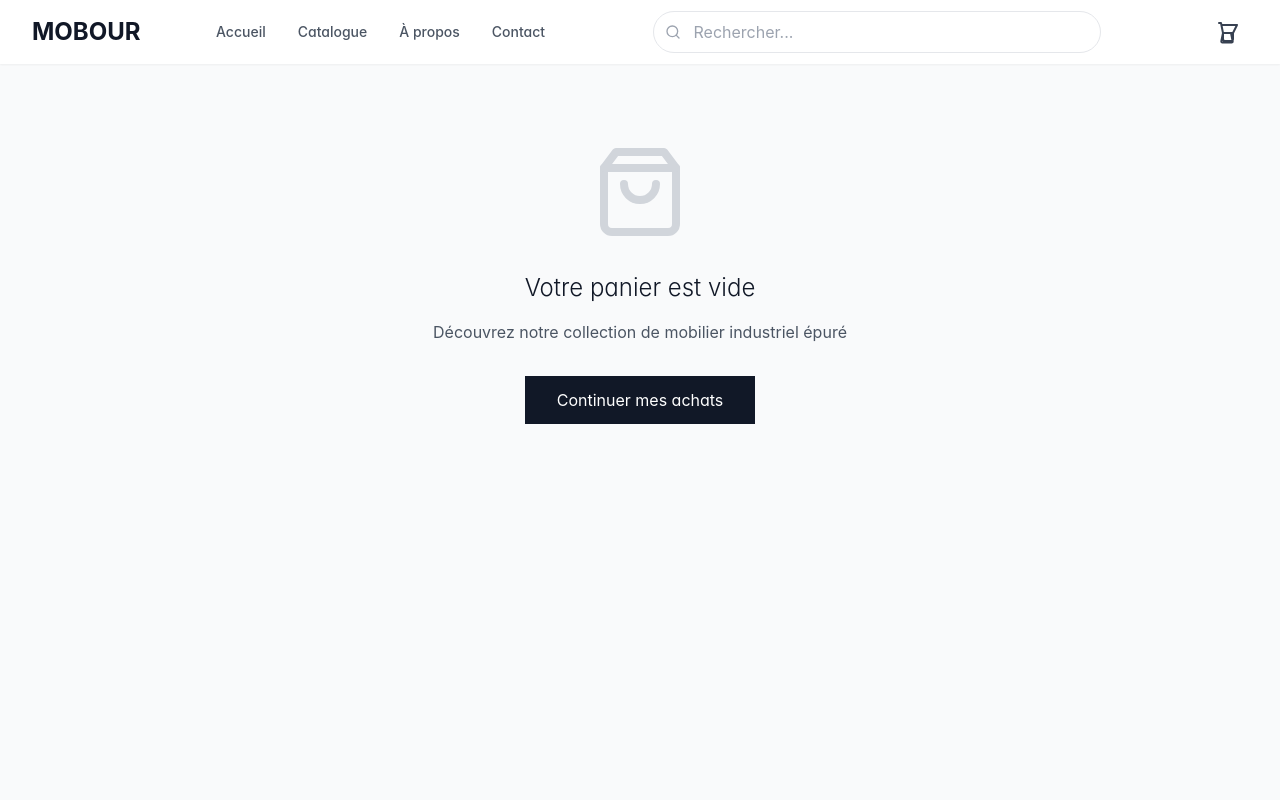
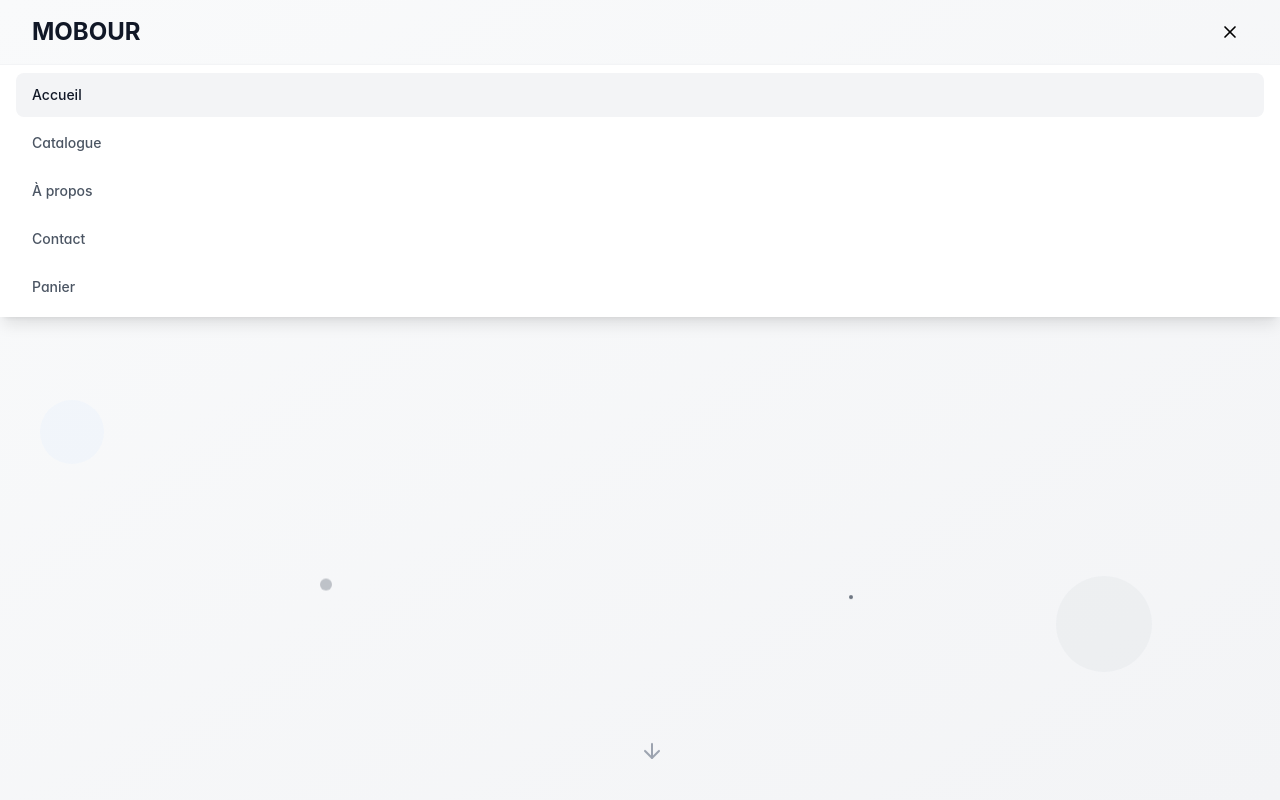
Before and after one commit to Nelson-hash/mobour, a React (Vite) app: page / in a window 1280 px wide. Both pictures are taken after a click on the button 1227 px from the left and 32 px from the top of the page. Shown: the top 800 px of the page. Built offline with nearby package versions, Linux system fonts and the light colour scheme.

Commit message:
Update Header.tsx

```diff
--- a/src/components/Header.tsx
+++ b/src/components/Header.tsx
@@ -1,5 +1,5 @@
 import React, { useState } from 'react';
-import { Menu, X, Search } from 'lucide-react';
+import { Menu, X } from 'lucide-react';
 import { useCart } from '../hooks/useCart';
 
 interface HeaderProps {
@@ -9,7 +9,6 @@ interface HeaderProps {
 
 const Header: React.FC<HeaderProps> = ({ onPageChange, currentPage }) => {
   const [isMenuOpen, setIsMenuOpen] = useState(false);
-  const [searchQuery, setSearchQuery] = useState('');
   const { getTotalItems } = useCart();
 
   const menuItems = [
@@ -17,12 +16,13 @@ const Header: React.FC<HeaderProps> = ({ onPageChange, currentPage }) => {
     { label: 'Catalogue', page: 'catalog' },
     { label: 'À propos', page: 'about' },
     { label: 'Contact', page: 'contact' },
+    { label: 'Panier', page: 'cart' },
   ];
 
   const totalItems = getTotalItems();
 
   return (
-    <header className="fixed top-0 left-0 right-0 z-50 bg-white shadow-sm">
+    <header className="absolute top-0 left-0 right-0 z-50">
       <div className="max-w-7xl mx-auto px-4 sm:px-6 lg:px-8">
         <div className="flex items-center justify-between h-16">
           {/* Logo */}
@@ -33,94 +33,20 @@ const Header: React.FC<HeaderProps> = ({ onPageChange, currentPage }) => {
             MOBOUR
           </div>
 
-          {/* Desktop Navigation */}
-          <nav className="hidden lg:flex items-center space-x-8">
-            {menuItems.map((item) => (
-              <button
-                key={item.page}
-                onClick={() => onPageChange(item.page)}
-                className={`text-sm font-medium transition-colors hover:text-gray-900 ${
-                  currentPage === item.page ? 'text-gray-900' : 'text-gray-600'
-                }`}
-              >
-                {item.label}
-              </button>
-            ))}
-          </nav>
-
-          {/* Search Bar - Desktop */}
-          <div className="hidden lg:flex items-center flex-1 max-w-md mx-8">
-            <div className="relative w-full">
-              <Search className="absolute left-3 top-1/2 transform -translate-y-1/2 text-gray-400 w-4 h-4" />
-              <input
-                type="text"
-                placeholder="Rechercher..."
-                value={searchQuery}
-                onChange={(e) => setSearchQuery(e.target.value)}
-                className="w-full pl-10 pr-4 py-2 border border-gray-200 rounded-full focus:outline-none focus:ring-2 focus:ring-blue-500 focus:border-transparent transition-all"
-              />
-            </div>
-          </div>
-
-          {/* Right Actions */}
-          <div className="flex items-center space-x-4">
-            {/* Cart Button */}
-            <button
-              onClick={() => onPageChange('cart')}
-              className="relative p-2 hover:bg-gray-100 rounded-full transition-colors"
-            >
-              <div className="w-6 h-6 flex items-center justify-center">
-                <svg
-                  className="w-6 h-6 text-gray-700"
-                  fill="none"
-                  stroke="currentColor"
-                  viewBox="0 0 24 24"
-                >
-                  <path
-                    strokeLinecap="round"
-                    strokeLinejoin="round"
-                    strokeWidth={2}
-                    d="M3 3h2l.4 2M7 13h10l4-8H5.4m0 0L7 13m0 0l-1.68 8.32a1 1 0 001 1.18h9.36a1 1 0 001-1.18L15 13M7 13v6a2 2 0 002 2h6a2 2 0 002-2v-6"
-                  />
-                </svg>
-              </div>
-              {totalItems > 0 && (
-                <span className="absolute -top-1 -right-1 bg-gray-900 text-white text-xs rounded-full w-5 h-5 flex items-center justify-center">
-                  {totalItems}
-                </span>
-              )}
-            </button>
-
-            {/* Mobile Menu Button */}
+          {/* Burger Menu Button */}
           <button
             onClick={() => setIsMenuOpen(!isMenuOpen)}
-              className="lg:hidden p-2 hover:bg-gray-100 rounded-full transition-colors"
+            className="p-2 hover:bg-gray-100 rounded-full transition-colors"
           >
             {isMenuOpen ? <X className="w-5 h-5" /> : <Menu className="w-5 h-5" />}
           </button>
         </div>
       </div>
-      </div>
 
       {/* Mobile Menu */}
       {isMenuOpen && (
-        <div className="lg:hidden bg-white border-t border-gray-100">
+        <div className="bg-white border-t border-gray-100 shadow-lg">
           <div className="px-4 py-2 space-y-1">
-            {/* Mobile Search */}
-            <div className="mb-4">
-              <div className="relative">
-                <Search className="absolute left-3 top-1/2 transform -translate-y-1/2 text-gray-400 w-4 h-4" />
-                <input
-                  type="text"
-                  placeholder="Rechercher..."
-                  value={searchQuery}
-                  onChange={(e) => setSearchQuery(e.target.value)}
-                  className="w-full pl-10 pr-4 py-2 border border-gray-200 rounded-full focus:outline-none focus:ring-2 focus:ring-blue-500 focus:border-transparent"
-                />
-              </div>
-            </div>
-
-            {/* Mobile Navigation */}
             {menuItems.map((item) => (
               <button
                 key={item.page}
@@ -128,31 +54,20 @@ const Header: React.FC<HeaderProps> = ({ onPageChange, currentPage }) => {
                   onPageChange(item.page);
                   setIsMenuOpen(false);
                 }}
-                className={`block w-full text-left px-4 py-3 text-sm font-medium rounded-lg transition-colors ${
+                className={`flex items-center justify-between w-full px-4 py-3 text-sm font-medium rounded-lg transition-colors ${
                   currentPage === item.page
                     ? 'bg-gray-100 text-gray-900'
                     : 'text-gray-600 hover:bg-gray-50 hover:text-gray-900'
                 }`}
               >
-                {item.label}
-              </button>
-            ))}
-
-            {/* Mobile Cart */}
-            <button
-              onClick={() => {
-                onPageChange('cart');
-                setIsMenuOpen(false);
-              }}
-              className="flex items-center justify-between w-full px-4 py-3 text-sm font-medium text-gray-600 hover:bg-gray-50 hover:text-gray-900 rounded-lg transition-colors"
-            >
-              <span>Panier</span>
-              {totalItems > 0 && (
+                <span>{item.label}</span>
+                {item.page === 'cart' && totalItems > 0 && (
                   <span className="bg-gray-900 text-white text-xs rounded-full w-5 h-5 flex items-center justify-center">
                     {totalItems}
                   </span>
                 )}
               </button>
+            ))}
           </div>
         </div>
       )}
```
Lines whose indentation alone changed are shown as unchanged.
